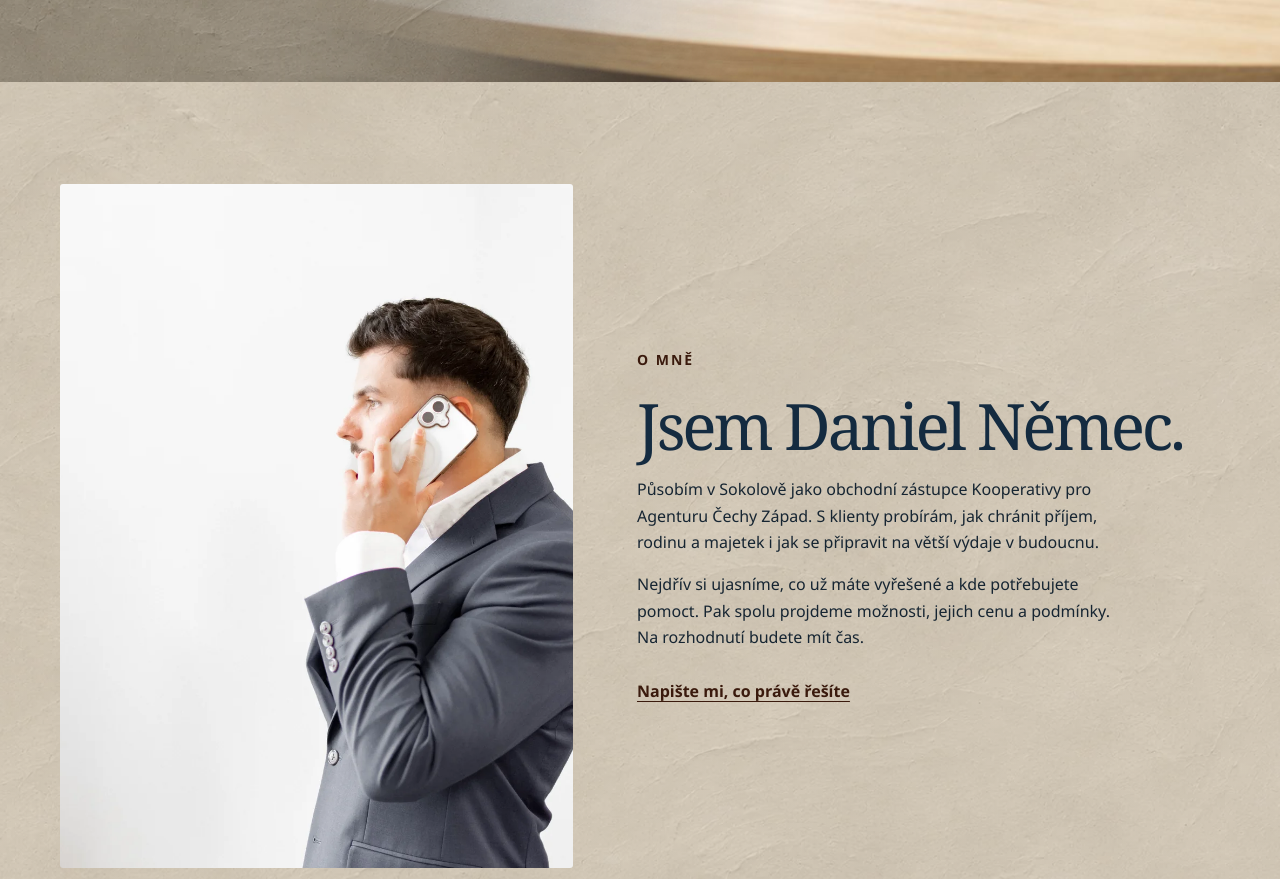
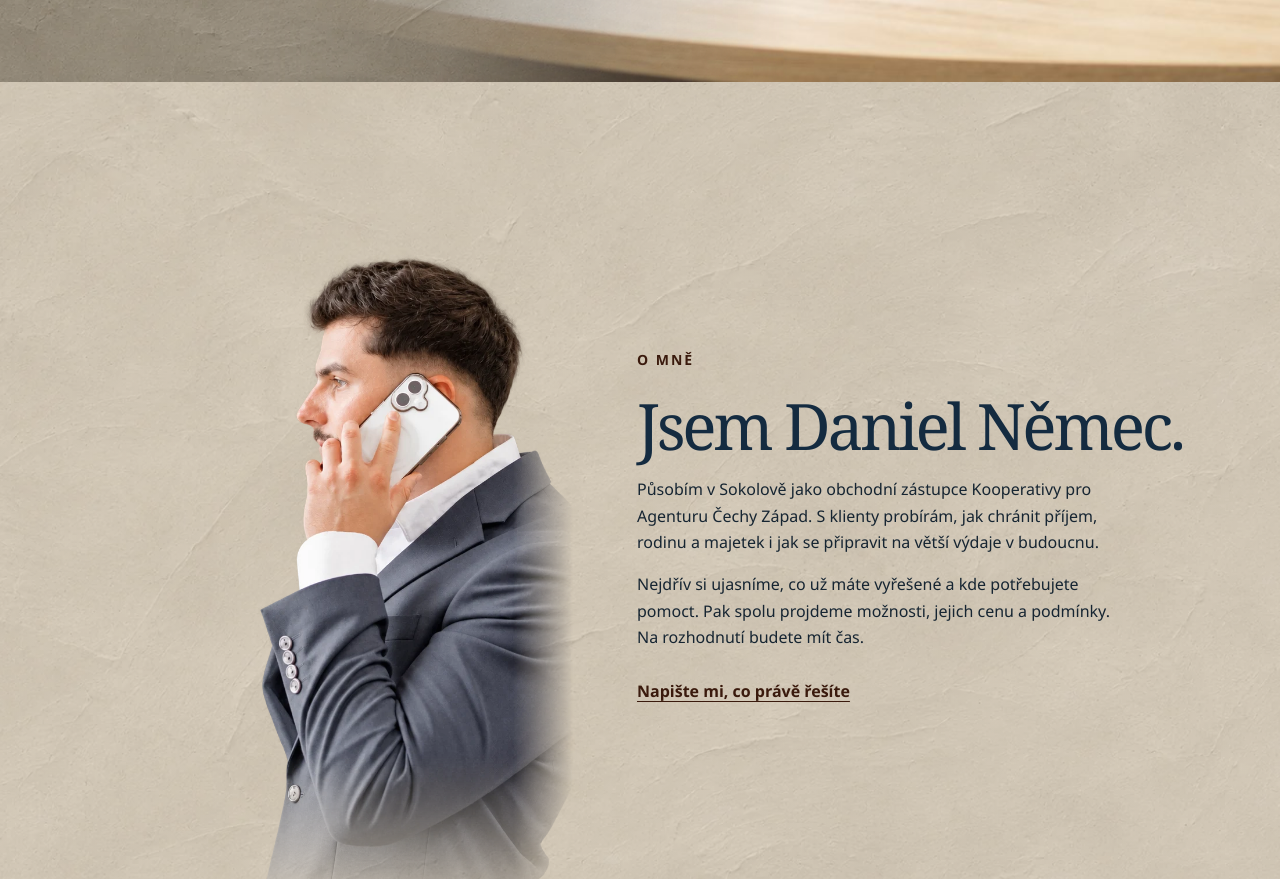
Before and after one commit to mnanalysiscz-collab/DanielNemecweb, a plain HTML site: page index.html in a window 1280 px wide. Shown: the part 718-1597 px from the top of the page. Drawn offline with Linux system fonts and the light colour scheme.

Commit message:
Blend the about portrait into the plaster background

```diff
--- a/index.html
+++ b/index.html
@@ -6,7 +6,7 @@
   <meta name="description" content="Daniel Němec, osobní finanční poradenství v Sokolově. Probereme bydlení, pojištění, rezervy i dlouhodobé finanční cíle.">
   <meta name="theme-color" content="#f8f6f1">
   <title>Daniel Němec | Osobní finanční poradenství</title>
-  <link rel="stylesheet" href="styles.css?v=portret-o-mne-na-vysku">
+  <link rel="stylesheet" href="styles.css?v=portret-ve-sterce-1">
   <script src="script.js?v=scroll-cisty-1" defer></script>
 </head>
 <body class="home-page">
@@ -44,7 +44,7 @@
     <section class="plaster-section plaster-section--light" id="o-mne" aria-labelledby="about-title">
       <div class="container section about">
         <figure class="portrait">
-          <img src="assets/daniel-portret.webp" alt="Daniel Němec při telefonátu" width="950" height="1425" loading="lazy" decoding="async">
+          <img src="assets/daniel-portret-bez-pozadi.webp" alt="Daniel Němec při telefonátu" width="1024" height="1536" loading="lazy" decoding="async">
         </figure>
         <div class="about-copy">
           <p class="section-label">O mně</p>
--- a/styles.css
+++ b/styles.css
@@ -191,7 +191,17 @@ em { color: var(--accent); }
   gap: clamp(30px, 5vw, 80px);
 }
 .portrait { margin: 0; }
-.portrait img { width: 100%; aspect-ratio: 3 / 4; object-fit: cover; object-position: center 26%; border-radius: 3px; }
+.portrait img {
+  width: 100%;
+  aspect-ratio: 3 / 4;
+  object-fit: cover;
+  object-position: center 26%;
+  mask-image: linear-gradient(to right, #000 90%, transparent 100%),
+              linear-gradient(to bottom, #000 79%, transparent 100%);
+  mask-composite: intersect;
+  transform: scale(1.16);
+  transform-origin: right center;
+}
 .about-copy p:not(.section-label), .contact-copy > p:not(.section-label) { max-width: 52ch; color: var(--muted); }
 .about-copy a { margin-top: 12px; }
 .services {
@@ -290,6 +300,7 @@ em { color: var(--accent); }
   .about, .tools-inner, .contact { grid-template-columns: minmax(0, 1fr); }
   .about-copy { grid-row: 1; }
   .portrait { width: min(100%, 440px); justify-self: center; }
+  .portrait img { transform: translateX(-15%); }
 }
 @media (max-width: 440px) {
   .service-grid, .form-row { grid-template-columns: minmax(0, 1fr); }
```
Also changed, not shown: assets/daniel-portret-bez-pozadi.webp (added).
